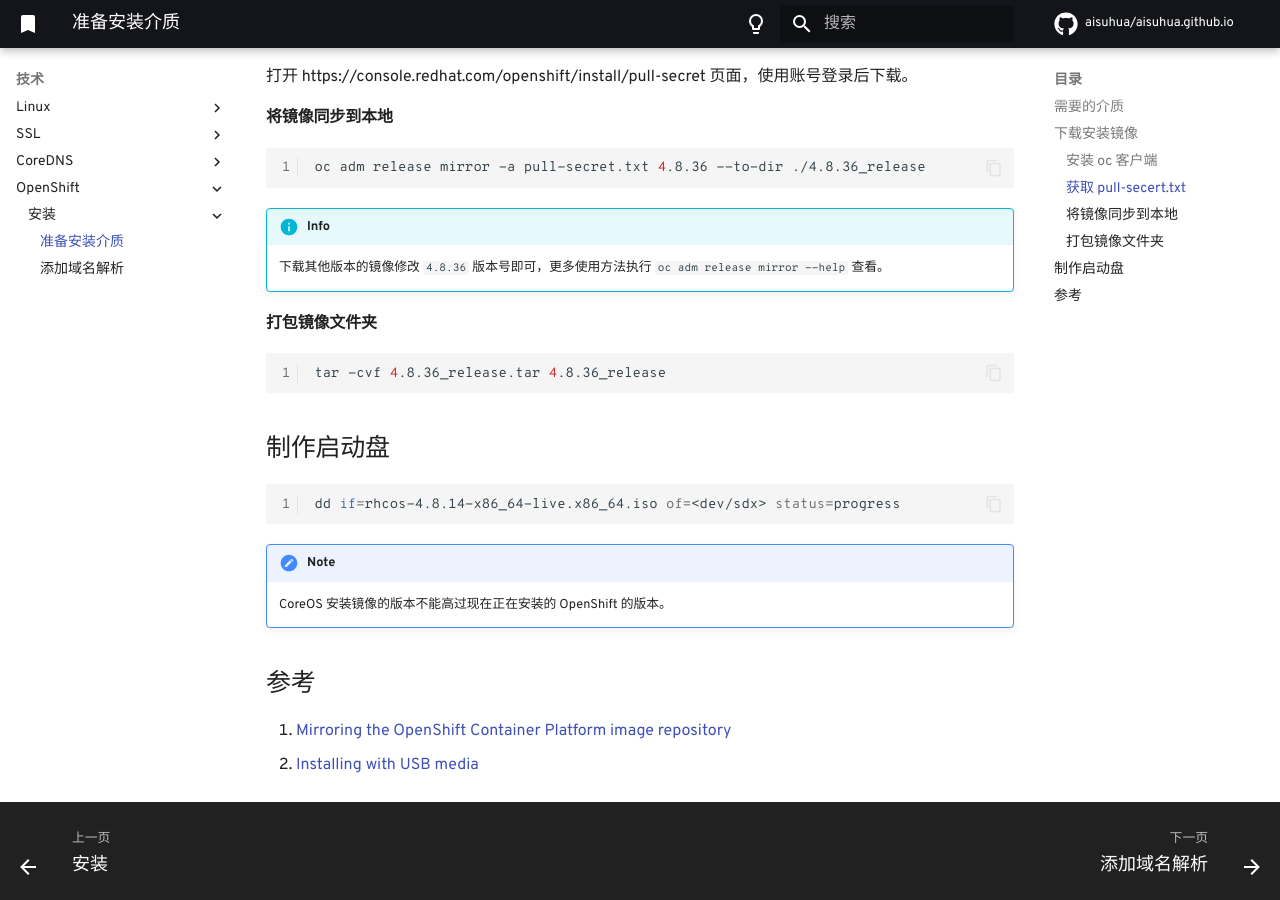
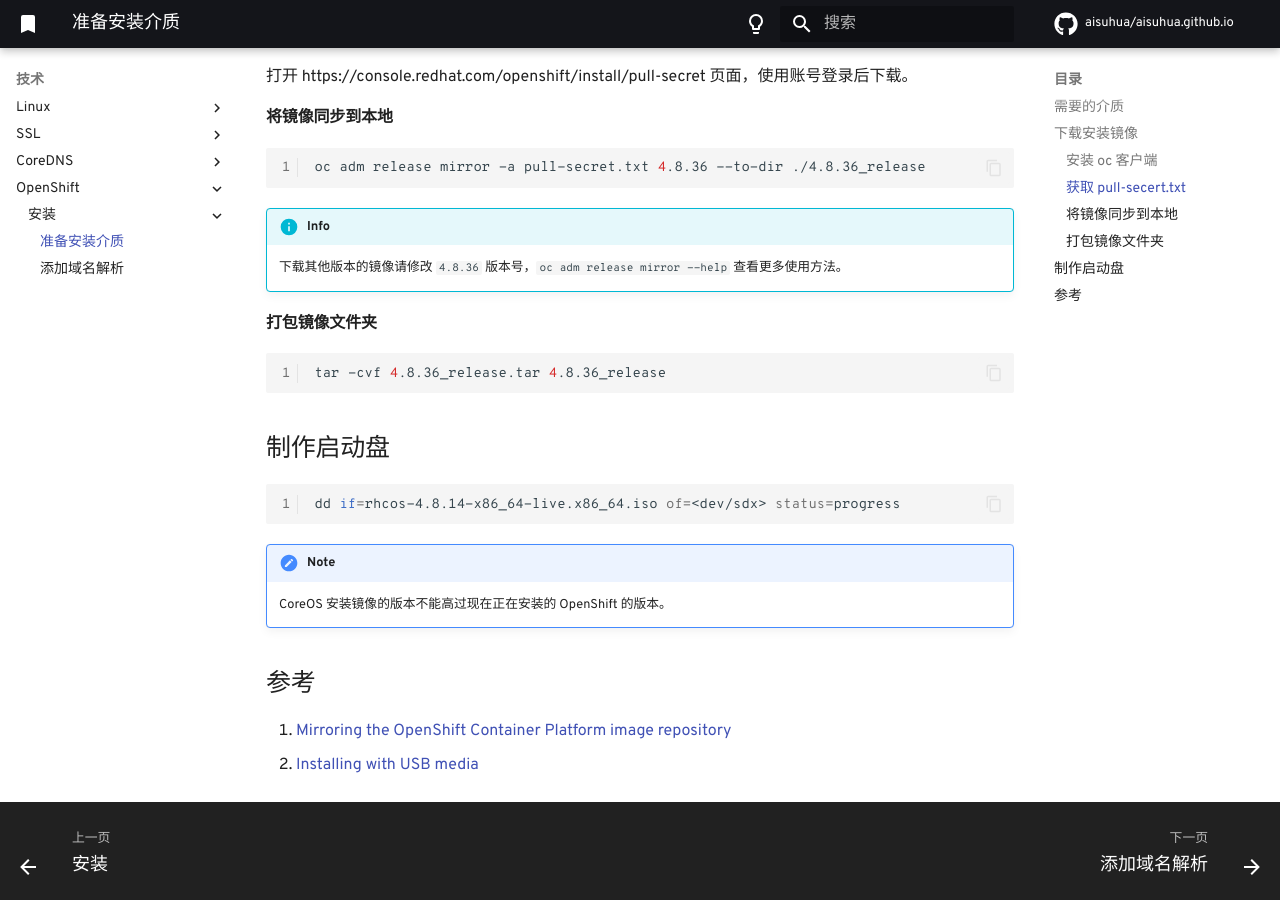
Before and after one commit to aisuhua/aisuhua.github.io, an MkDocs documentation site: the page built from docs/openshift/install/download.md, in a window 1280 px wide and 900 px high, scrolled down 849 px. Built offline with MkDocs 1.6.1 and Material for MkDocs 9.7.7, drawn with Linux system fonts in a browser that asks for light colours; comment, search, counter and statistics services are not loaded.

Commit message:
Update download.md

```diff
--- a/docs/openshift/install/download.md
+++ b/docs/openshift/install/download.md
@@ -38,7 +38,7 @@
 
 !!! info
 
-     下载其他版本的镜像修改 `4.8.36` 版本号即可，更多使用方法执行 `oc adm release mirror --help` 查看。
+     下载其他版本的镜像请修改 `4.8.36` 版本号，`oc adm release mirror --help` 查看更多使用方法。
 
 #### 打包镜像文件夹
 
```
